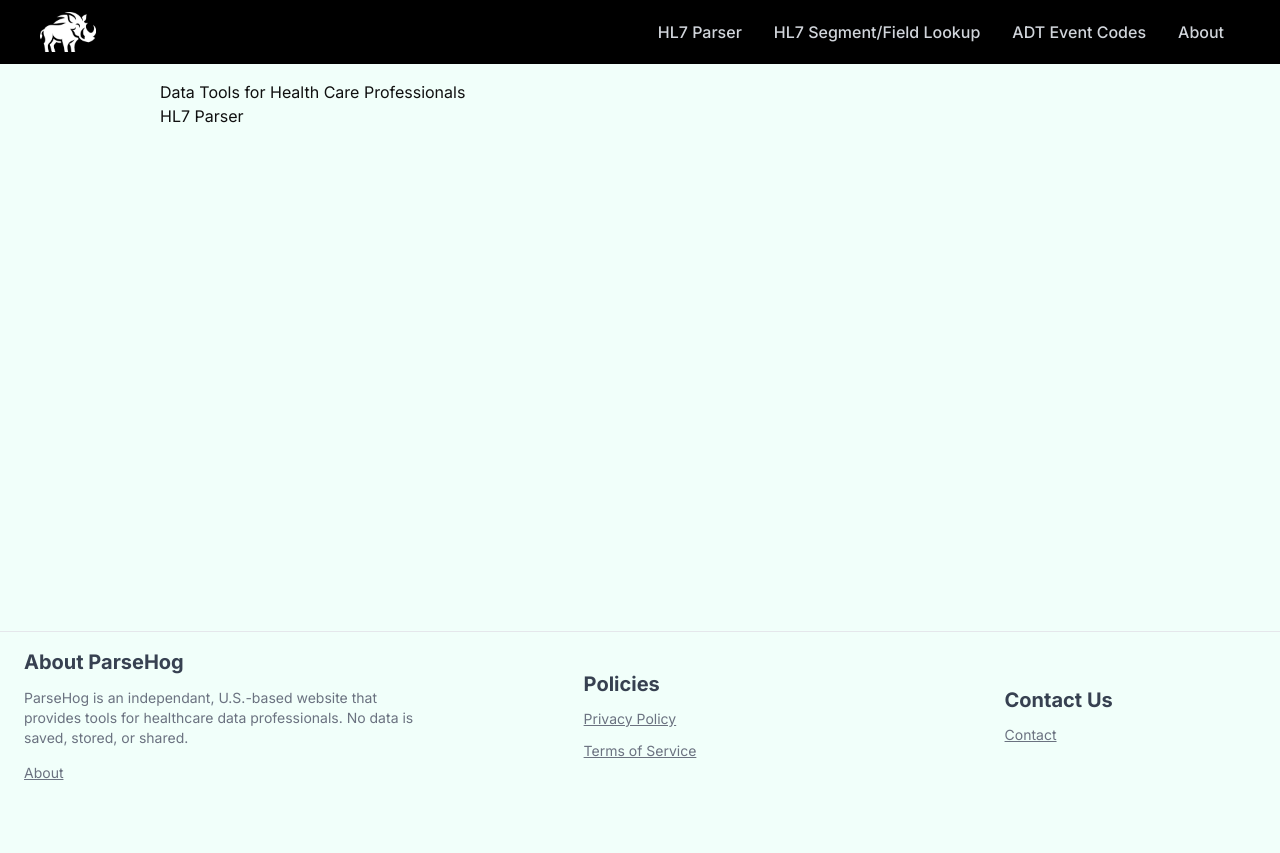
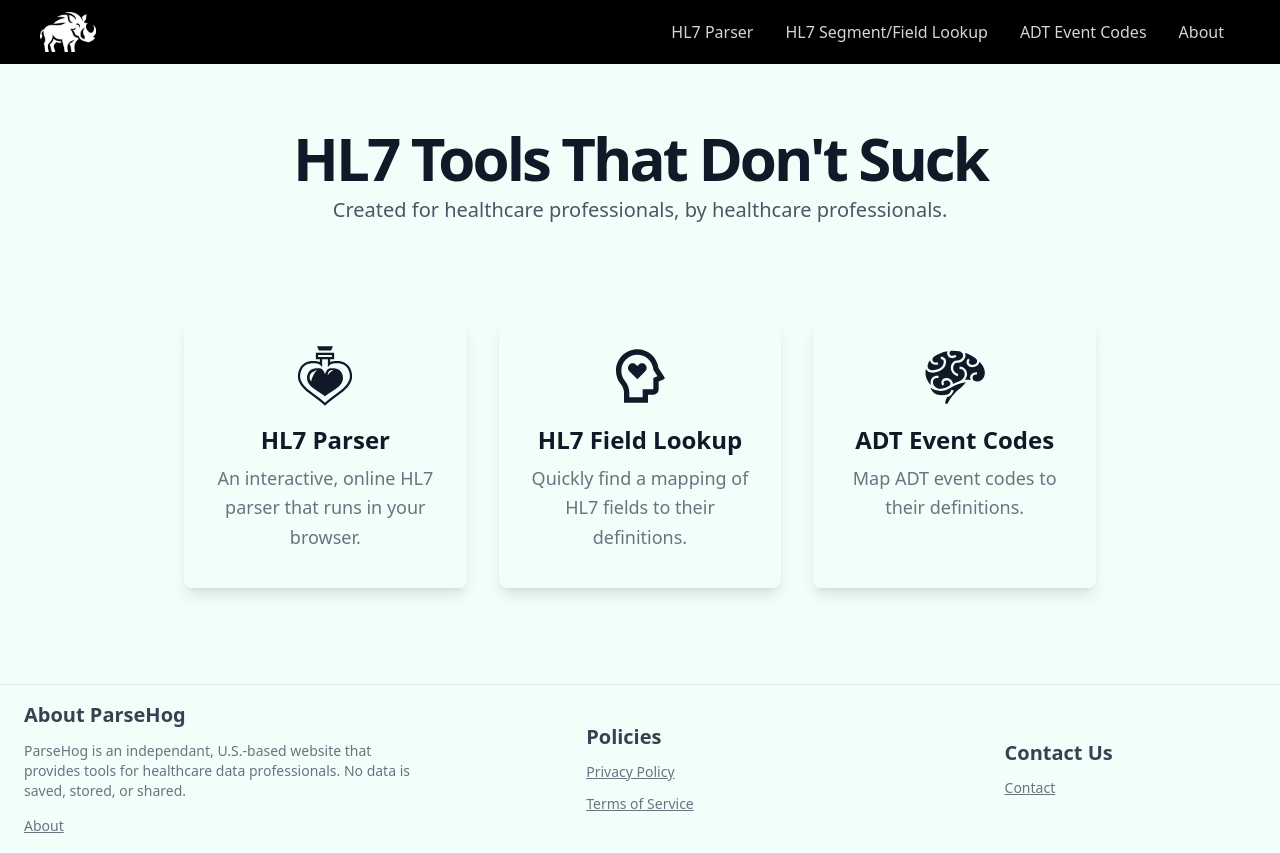
Before and after one commit to kyleholgate/parse-hog-next, a Next.js app: page / in a window 1280 px wide. Before the commit the page ends 800 px from the top, so only its background shows below. Built offline with nearby package versions, Linux system fonts and the light colour scheme.

Commit message:
homepage

```diff
--- a/app/layout.tsx
+++ b/app/layout.tsx
@@ -14,20 +14,16 @@
   description: 'Data tools for healthcare professionals, by healthcare professionals. Parse HL7 messages, and more.',
 }
 
-export default function RootLayout({
-  children,
-}: {
-  children: React.ReactNode
-}) {
+export default function RootLayout({ children }) {
   return (
     <html lang="en">
-      <body className={`flex flex-col justify-between ${inter.variable} ${ibmPlexMono.variable} ${inter.className} min-h-screen`}>
+      <body className="flex flex-col justify-between min-h-screen">
         <Navbar />
-        <div id='pageContent' className='w-11/12 lg:w-3/4 2xl:w-1/2 mx-auto mb-auto'>
+        <div id='pageContent' className="w-11/12 lg:w-3/4 2xl:w-1/2 mx-auto mb-auto">
           {children}
         </div>
         <Footer />
       </body>
-    </html>
-  )
+    </html >
+  );
 }
--- a/app/page.tsx
+++ b/app/page.tsx
@@ -1,10 +1,66 @@
 import Link from 'next/link'
+import { GiHealthPotion, GiBrain } from "react-icons/gi";
+import { RiMentalHealthLine } from "react-icons/ri";
+
+
 
 export default function Home() {
   return (
-    <main>
-    <h1>Data Tools for Health Care Professionals</h1>
-    <Link href="/hl7/parser">HL7 Parser</Link>
+    <main className="flex-1">
+      <section className="w-full py-12">
+        <div className="container px-4 md:px-6">
+          <div className="flex flex-col items-center space-y-4 text-center">
+            <div className="space-y-2">
+              <h1 className="text-3xl font-bold tracking-tighter sm:text-4xl md:text-5xl lg:text-6xl/none text-gray-900 ">
+                HL7 Tools That Don't Suck
+              </h1>
+              <p className="mx-auto max-w-[700px] text-gray-600 md:text-xl ">
+                Created for healthcare professionals, by healthcare professionals.
+              </p>
+            </div>
+          </div>
+        </div>
+      </section>
+      <section className="w-full py-12">
+        <div className="container grid grid-cols-1 md:grid-cols-2 lg:grid-cols-3 gap-8 px-4 md:px-6">
+          <Link
+            className="group flex flex-col items-center text-center p-6 rounded-lg shadow-lg transition-colors hover:bg-slate-100 "
+            href="/hl7/parser"
+          >
+            <GiHealthPotion className="h-16 w-16 mb-4 text-gray-900 group-hover:text-green-700 " />
+            <h2 className="text-2xl font-semibold text-gray-900 group-hover:text-green-700 ">
+              HL7 Parser
+            </h2>
+            <p className="mt-2 text-gray-500 group-hover:text-green-600 ">
+              An interactive, online HL7 parser that runs in your browser.
+            </p>
+          </Link>
+          <Link
+            className="group flex flex-col items-center text-center p-6 rounded-lg shadow-lg transition-colors hover:bg-slate-100 "
+            href="/hl7/lookup"
+          >
+            <RiMentalHealthLine className="h-16 w-16 mb-4 text-gray-900 group-hover:text-green-700 " />
+            <h2 className="text-2xl font-semibold text-gray-900 group-hover:text-green-700 ">
+              HL7 Field Lookup
+            </h2>
+            <p className="mt-2 text-gray-500 group-hover:text-green-600 ">
+              Quickly find a mapping of HL7 fields to their definitions.
+            </p>
+          </Link>
+          <Link
+            className="group flex flex-col items-center text-center p-6 rounded-lg shadow-lg transition-colors hover:bg-slate-100 "
+            href="/hl7/adt-events"
+          >
+            <GiBrain className="h-16 w-16 mb-4 text-gray-900 group-hover:text-green-700 " />
+            <h2 className="text-2xl font-semibold text-gray-900 group-hover:text-green-700 ">
+              ADT Event Codes
+            </h2>
+            <p className="mt-2 text-gray-500 group-hover:text-green-600 ">
+              Map ADT event codes to their definitions.
+            </p>
+          </Link>
+        </div>
+      </section>
     </main>
   )
 }
```
